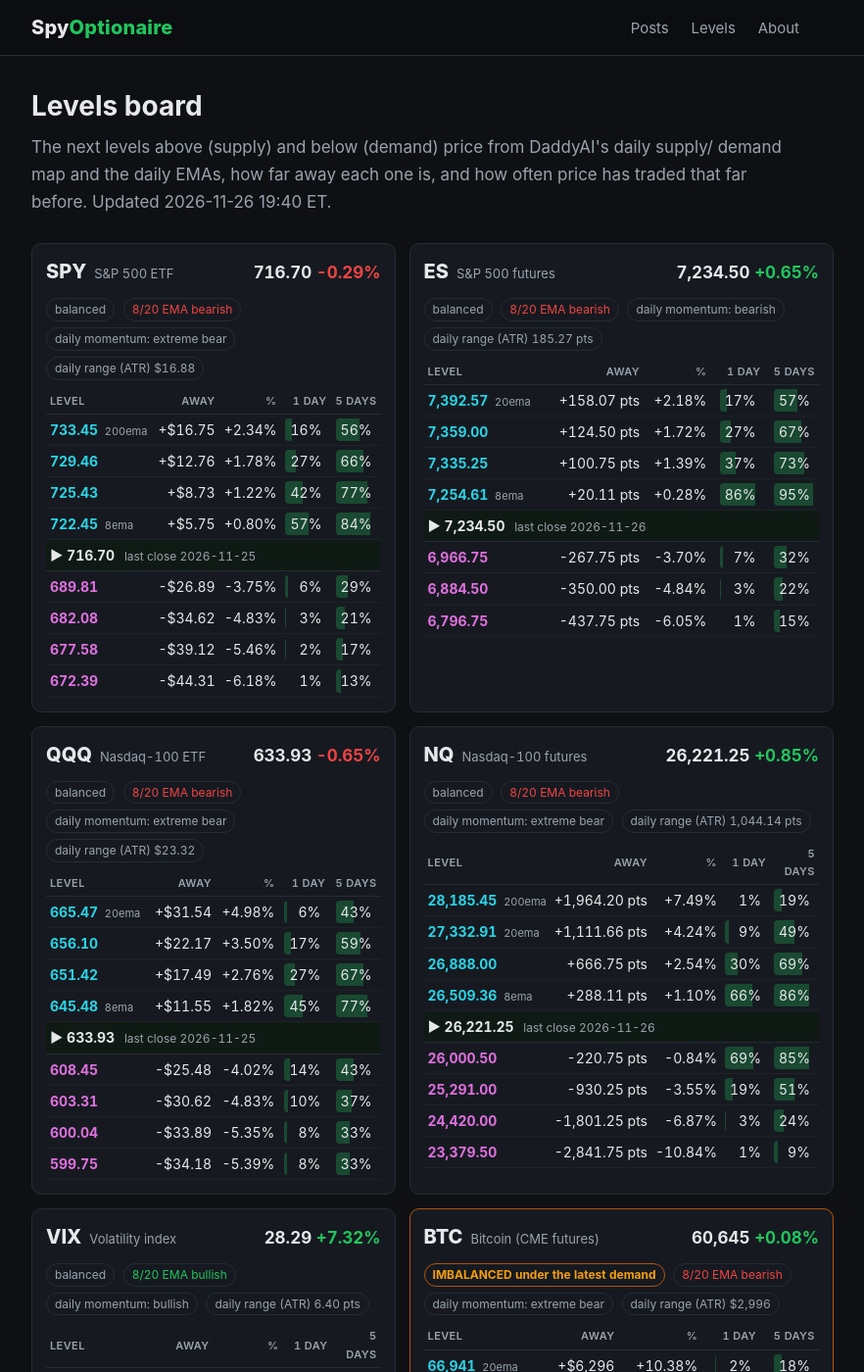
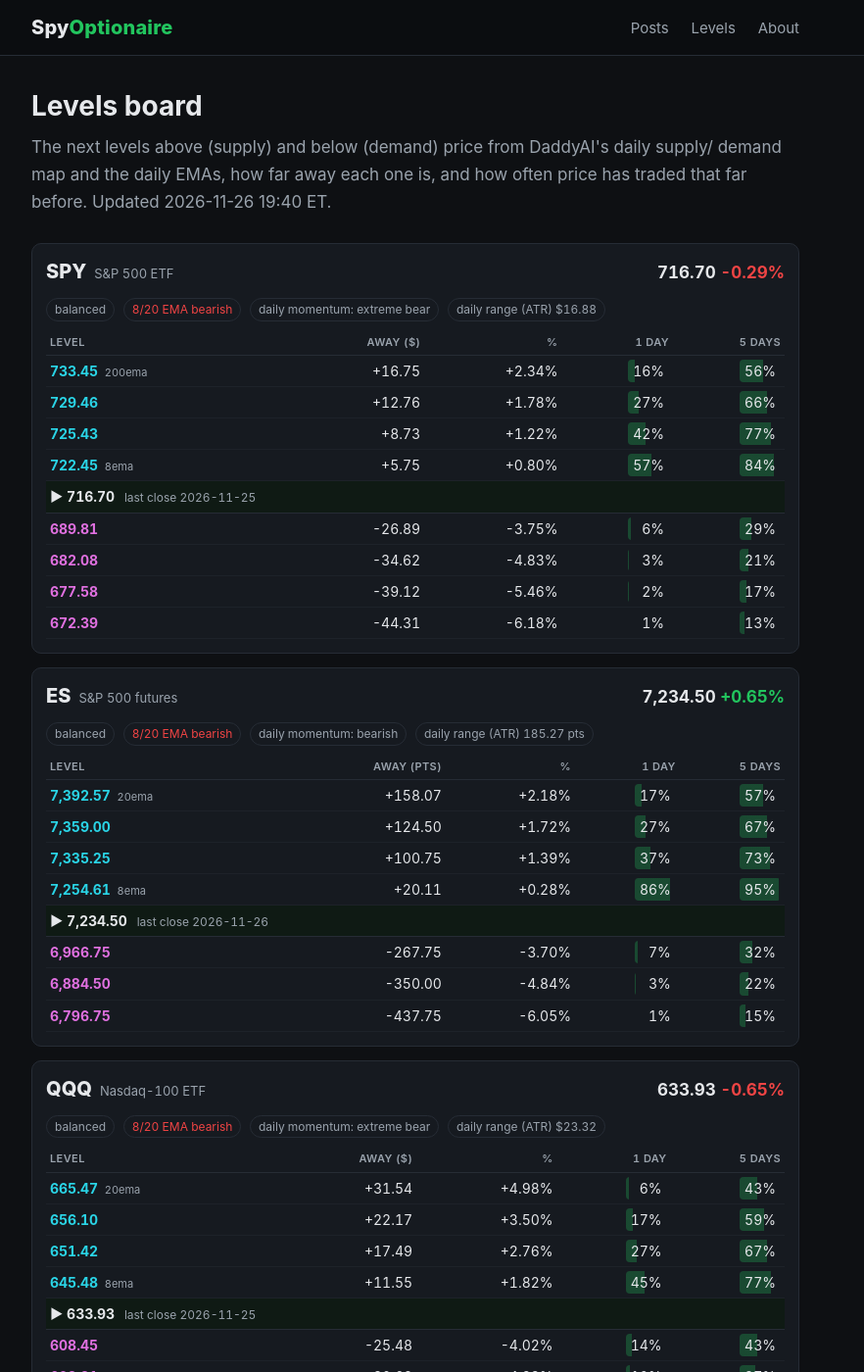
Before and after one commit to SpyOptionaire/spyoptionaire.github.io, a Jekyll site: the page built from levels.html, in a window 1280 px wide and 1400 px high. Shown: the whole window at 98% size, without its empty margins (216-1098 px from the left). Built offline with Jekyll 4.4.1, drawn with Linux system fonts in a browser that asks for light colours; some of the changed text lies outside the part shown.

Commit message:
Levels board: one card per row, unit in the header, fresh stylesheet on every build
Co-Authored-By: Claude Opus 5.5 <noreply@anthropic.com>
Claude-Session: https://claude.ai/code/session_01EnXCpuWUg6oc66XeZWqt4P

```diff
--- a/_data/levels.json
+++ b/_data/levels.json
@@ -17,7 +17,7 @@
     {
      "price": "722.45",
      "tag": "8ema",
-     "away": "+$5.75",
+     "away": "+5.75",
      "pct": "+0.80%",
      "atr": 0.34,
      "p1": "57%",
@@ -26,7 +26,7 @@
     {
      "price": "725.43",
      "tag": "",
-     "away": "+$8.73",
+     "away": "+8.73",
      "pct": "+1.22%",
      "atr": 0.52,
      "p1": "42%",
@@ -35,7 +35,7 @@
     {
      "price": "729.46",
      "tag": "",
-     "away": "+$12.76",
+     "away": "+12.76",
      "pct": "+1.78%",
      "atr": 0.76,
      "p1": "27%",
@@ -44,7 +44,7 @@
     {
      "price": "733.45",
      "tag": "200ema",
-     "away": "+$16.75",
+     "away": "+16.75",
      "pct": "+2.34%",
      "atr": 0.99,
      "p1": "16%",
@@ -55,7 +55,7 @@
     {
      "price": "689.81",
      "tag": "",
-     "away": "-$26.89",
+     "away": "-26.89",
      "pct": "-3.75%",
      "atr": 1.59,
      "p1": "6%",
@@ -64,7 +64,7 @@
     {
      "price": "682.08",
      "tag": "",
-     "away": "-$34.62",
+     "away": "-34.62",
      "pct": "-4.83%",
      "atr": 2.05,
      "p1": "3%",
@@ -73,7 +73,7 @@
     {
      "price": "677.58",
      "tag": "",
-     "away": "-$39.12",
+     "away": "-39.12",
      "pct": "-5.46%",
      "atr": 2.32,
      "p1": "2%",
@@ -82,7 +82,7 @@
     {
      "price": "672.39",
      "tag": "",
-     "away": "-$44.31",
+     "away": "-44.31",
      "pct": "-6.18%",
      "atr": 2.63,
      "p1": "1%",
@@ -106,7 +106,7 @@
     {
      "price": "7,254.61",
      "tag": "8ema",
-     "away": "+20.11 pts",
+     "away": "+20.11",
      "pct": "+0.28%",
      "atr": 0.11,
      "p1": "86%",
@@ -115,7 +115,7 @@
     {
      "price": "7,335.25",
      "tag": "",
-     "away": "+100.75 pts",
+     "away": "+100.75",
      "pct": "+1.39%",
      "atr": 0.54,
      "p1": "37%",
@@ -124,7 +124,7 @@
     {
      "price": "7,359.00",
      "tag": "",
-     "away": "+124.50 pts",
+     "away": "+124.50",
      "pct": "+1.72%",
      "atr": 0.67,
      "p1": "27%",
@@ -133,7 +133,7 @@
     {
      "price": "7,392.57",
      "tag": "20ema",
-     "away": "+158.07 pts",
+     "away": "+158.07",
      "pct": "+2.18%",
      "atr": 0.85,
      "p1": "17%",
@@ -144,7 +144,7 @@
     {
      "price": "6,966.75",
      "tag": "",
-     "away": "-267.75 pts",
+     "away": "-267.75",
      "pct": "-3.70%",
      "atr": 1.45,
      "p1": "7%",
@@ -153,7 +153,7 @@
     {
      "price": "6,884.50",
      "tag": "",
-     "away": "-350.00 pts",
+     "away": "-350.00",
      "pct": "-4.84%",
      "atr": 1.89,
      "p1": "3%",
@@ -162,7 +162,7 @@
     {
      "price": "6,796.75",
      "tag": "",
-     "away": "-437.75 pts",
+     "away": "-437.75",
      "pct": "-6.05%",
      "atr": 2.36,
      "p1": "1%",
@@ -186,7 +186,7 @@
     {
      "price": "645.48",
      "tag": "8ema",
-     "away": "+$11.55",
+     "away": "+11.55",
      "pct": "+1.82%",
      "atr": 0.5,
      "p1": "45%",
@@ -195,7 +195,7 @@
     {
      "price": "651.42",
      "tag": "",
-     "away": "+$17.49",
+     "away": "+17.49",
      "pct": "+2.76%",
      "atr": 0.75,
      "p1": "27%",
@@ -204,7 +204,7 @@
     {
      "price": "656.10",
      "tag": "",
-     "away": "+$22.17",
+     "away": "+22.17",
      "pct": "+3.50%",
      "atr": 0.95,
      "p1": "17%",
@@ -213,7 +213,7 @@
     {
      "price": "665.47",
      "tag": "20ema",
-     "away": "+$31.54",
+     "away": "+31.54",
      "pct": "+4.98%",
      "atr": 1.35,
      "p1": "6%",
@@ -224,7 +224,7 @@
     {
      "price": "608.45",
      "tag": "",
-     "away": "-$25.48",
+     "away": "-25.48",
      "pct": "-4.02%",
      "atr": 1.09,
      "p1": "14%",
@@ -233,7 +233,7 @@
     {
      "price": "603.31",
      "tag": "",
-     "away": "-$30.62",
+     "away": "-30.62",
      "pct": "-4.83%",
      "atr": 1.31,
      "p1": "10%",
@@ -242,7 +242,7 @@
     {
      "price": "600.04",
      "tag": "",
-     "away": "-$33.89",
+     "away": "-33.89",
      "pct": "-5.35%",
      "atr": 1.45,
      "p1": "8%",
@@ -251,7 +251,7 @@
     {
      "price": "599.75",
      "tag": "",
-     "away": "-$34.18",
+     "away": "-34.18",
      "pct": "-5.39%",
      "atr": 1.47,
      "p1": "8%",
@@ -275,7 +275,7 @@
     {
      "price": "26,509.36",
      "tag": "8ema",
-     "away": "+288.11 pts",
+     "away": "+288.11",
      "pct": "+1.10%",
      "atr": 0.28,
      "p1": "66%",
@@ -284,7 +284,7 @@
     {
      "price": "26,888.00",
      "tag": "",
-     "away": "+666.75 pts",
+     "away": "+666.75",
      "pct": "+2.54%",
      "atr": 0.64,
      "p1": "30%",
@@ -293,7 +293,7 @@
     {
      "price": "27,332.91",
      "tag": "20ema",
-     "away": "+1,111.66 pts",
+     "away": "+1,111.66",
      "pct": "+4.24%",
      "atr": 1.06,
      "p1": "9%",
@@ -302,7 +302,7 @@
     {
      "price": "28,185.45",
      "tag": "200ema",
-     "away": "+1,964.20 pts",
+     "away": "+1,964.20",
      "pct": "+7.49%",
      "atr": 1.88,
      "p1": "1%",
@@ -313,7 +313,7 @@
     {
      "price": "26,000.50",
      "tag": "",
-     "away": "-220.75 pts",
+     "away": "-220.75",
      "pct": "-0.84%",
      "atr": 0.21,
      "p1": "69%",
@@ -322,7 +322,7 @@
     {
      "price": "25,291.00",
      "tag": "",
-     "away": "-930.25 pts",
+     "away": "-930.25",
      "pct": "-3.55%",
      "atr": 0.89,
      "p1": "19%",
@@ -331,7 +331,7 @@
     {
      "price": "24,420.00",
      "tag": "",
-     "away": "-1,801.25 pts",
+     "away": "-1,801.25",
      "pct": "-6.87%",
      "atr": 1.73,
      "p1": "3%",
@@ -340,7 +340,7 @@
     {
      "price": "23,379.50",
      "tag": "",
-     "away": "-2,841.75 pts",
+     "away": "-2,841.75",
      "pct": "-10.84%",
      "atr": 2.72,
      "p1": "1%",
@@ -364,7 +364,7 @@
     {
      "price": "31.05",
      "tag": "weekly",
-     "away": "+2.76 pts",
+     "away": "+2.76",
      "pct": "+9.76%",
      "atr": 0.43,
      "p1": "49%",
@@ -375,7 +375,7 @@
     {
      "price": "26.81",
      "tag": "8ema",
-     "away": "-1.48 pts",
+     "away": "-1.48",
      "pct": "-5.23%",
      "atr": 0.23,
      "p1": "61%",
@@ -384,7 +384,7 @@
     {
      "price": "23.87",
      "tag": "20ema",
-     "away": "-4.42 pts",
+     "away": "-4.42",
      "pct": "-15.62%",
      "atr": 0.69,
      "p1": "19%",
@@ -393,7 +393,7 @@
     {
      "price": "20.57",
      "tag": "50ema",
-     "away": "-7.72 pts",
+     "away": "-7.72",
      "pct": "-27.29%",
      "atr": 1.21,
      "p1": "5%",
@@ -402,7 +402,7 @@
     {
      "price": "18.44",
      "tag": "200ema",
-     "away": "-9.85 pts",
+     "away": "-9.85",
      "pct": "-34.82%",
      "atr": 1.54,
      "p1": "2%",
@@ -426,7 +426,7 @@
     {
      "price": "61,500",
      "tag": "",
-     "away": "+$855",
+     "away": "+855",
      "pct": "+1.41%",
      "atr": 0.29,
      "p1": "59%",
@@ -435,7 +435,7 @@
     {
      "price": "61,857",
      "tag": "8ema",
-     "away": "+$1,212",
+     "away": "+1,212",
      "pct": "+2.00%",
      "atr": 0.4,
      "p1": "46%",
@@ -444,7 +444,7 @@
     {
      "price": "66,520",
      "tag": "",
-     "away": "+$5,875",
+     "away": "+5,875",
      "pct": "+9.69%",
      "atr": 1.96,
      "p1": "3%",
@@ -453,7 +453,7 @@
     {
      "price": "66,941",
      "tag": "20ema",
-     "away": "+$6,296",
+     "away": "+6,296",
      "pct": "+10.38%",
      "atr": 2.1,
      "p1": "2%",
@@ -464,7 +464,7 @@
     {
      "price": "58,900",
      "tag": "",
-     "away": "-$1,745",
+     "away": "-1,745",
      "pct": "-2.88%",
      "atr": 0.58,
      "p1": "32%",
@@ -473,7 +473,7 @@
     {
      "price": "57,985",
      "tag": "",
-     "away": "-$2,660",
+     "away": "-2,660",
      "pct": "-4.39%",
      "atr": 0.89,
      "p1": "16%",
@@ -482,7 +482,7 @@
     {
      "price": "53,770",
      "tag": "",
-     "away": "-$6,875",
+     "away": "-6,875",
      "pct": "-11.34%",
      "atr": 2.29,
      "p1": "2%",
@@ -491,7 +491,7 @@
     {
      "price": "53,695",
      "tag": "",
-     "away": "-$6,950",
+     "away": "-6,950",
      "pct": "-11.46%",
      "atr": 2.32,
      "p1": "2%",
--- a/_layouts/default.html
+++ b/_layouts/default.html
@@ -5,7 +5,7 @@
   <meta name="viewport" content="width=device-width, initial-scale=1">
   {% seo %}
   {% feed_meta %}
-  <link rel="stylesheet" href="{{ '/assets/css/style.css' | relative_url }}">
+  <link rel="stylesheet" href="{{ '/assets/css/style.css' | relative_url }}?v={{ site.time | date: '%s' }}">
 </head>
 <body>
   <header class="top">
--- a/assets/css/style.css
+++ b/assets/css/style.css
@@ -26,7 +26,6 @@ nav a { color:var(--muted); margin-left:18px; font-size:15px; } nav a:hover { co
 .back { margin:10px 0 40px; }
 .foot { color:var(--muted); font-size:13px; border-top:1px solid var(--line); padding-top:16px; padding-bottom:30px; }
 .board { display:grid; grid-template-columns:1fr; gap:14px; margin:18px 0 10px; }
-@media (min-width:700px) { .board { grid-template-columns:1fr 1fr; } }
 .card { background:var(--panel); border:1px solid var(--line); border-radius:10px; padding:12px 14px; font-variant-numeric:tabular-nums; }
 .card.imb { border-color:#b45309; }
 .ch { display:flex; align-items:baseline; gap:8px; flex-wrap:wrap; }
--- a/levels.html
+++ b/levels.html
@@ -23,7 +23,7 @@ permalink: /levels/
       {% if t.atr %}<span class="tag">daily range (ATR) {% if t.unit == '$' %}${% endif %}{{ t.atr }}{% if t.unit == 'pts' %} pts{% endif %}</span>{% endif %}
     </div>
     <table class="lad">
-      <thead><tr><th>Level</th><th>Away</th><th>%</th><th title="How often price traded this far within 1 session (last 10 yrs)">1 day</th><th title="How often price traded this far within 5 sessions (last 10 yrs)">5 days</th></tr></thead>
+      <thead><tr><th>Level</th><th>Away {% if t.unit == '$' %}($){% else %}(pts){% endif %}</th><th>%</th><th title="How often price traded this far within 1 session (last 10 yrs)">1 day</th><th title="How often price traded this far within 5 sessions (last 10 yrs)">5 days</th></tr></thead>
       <tbody>
       {% assign sup = t.supply | reverse %}
       {% for x in sup %}<tr class="rs"><td><b>{{ x.price }}</b>{% if x.tag != '' %} <i>{{ x.tag }}</i>{% endif %}</td><td>{{ x.away }}</td><td>{{ x.pct }}</td><td><span class="odd" style="--w:{{ x.p1 }}">{{ x.p1 }}</span></td><td><span class="odd" style="--w:{{ x.p5 }}">{{ x.p5 }}</span></td></tr>
```
